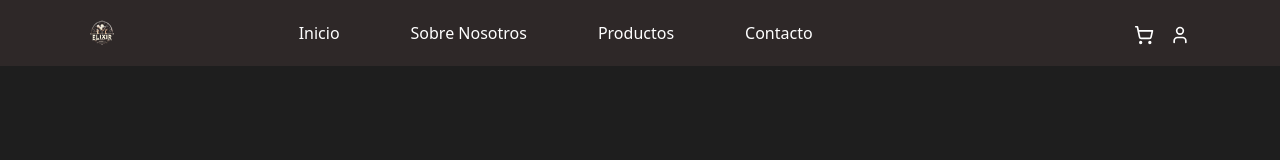
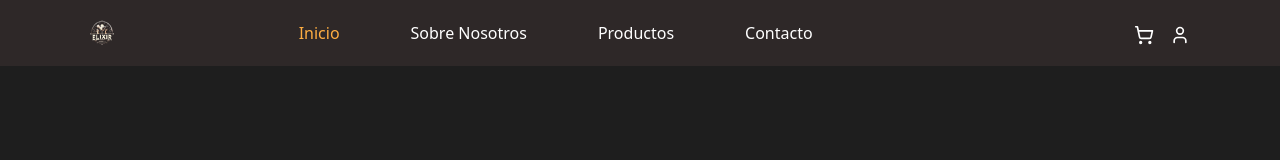
Before and after one commit to Karoll-e/elixir-drinks-proyectoFinal, a React (Create React App) app: page / in a window 1280 px wide. Shown: the top 160 px of the page. Built offline with nearby package versions, Linux system fonts and the light colour scheme; a web font is replaced by a local one.

Commit message:
Implementar enrutamiento con react-router-dom y mejorar NavBar para la navegación

```diff
--- a/src/App.js
+++ b/src/App.js
@@ -2,12 +2,33 @@
 import Home from "./pages/Home/Home";
 import './customTheme.css'
 import Contact from "./pages/Contact/Contact";
+import { BrowserRouter, Routes, Route } from "react-router-dom";
+import NavBar from "./pages/Home/Navbar/NavBar";
+
+
 function App() {
   return (
-    <div>
-      <Home />
-      <Contact />
-    </div>
+    <BrowserRouter>
+      <div className="App">
+        <NavBar />
+        <div className="content">
+          <Routes>
+            <Route path="/" element={<Home />} />
+            <Route path="/sobre-nosotros" element={""} />
+            <Route path="/productos" element={""} />
+            <Route path="/contacto" element={<Contact />} />
+            <Route path="/cart" element={""} />
+            <Route path="/account" element={""} />
+            {/* Add a catch-all route for 404 pages */}
+            <Route path="*" element={
+              <div className="d-flex justify-content-center align-items-center" style={{ minHeight: "80vh" }}>
+                <h2>404 - Página no encontrada</h2>
+              </div>
+            } />
+          </Routes>
+        </div>
+      </div>
+    </BrowserRouter>
   );
 }
 
--- a/src/pages/Home/Home.jsx
+++ b/src/pages/Home/Home.jsx
@@ -1,13 +1,11 @@
 import React from 'react'
 import HeroSection from './Hero/HeroSection'
-import NavBar from './Navbar/NavBar'
 import UltimaSection from './Ultimo/UltimaSection'
 
 
 function Home() {
   return (
     <div>
-        <NavBar/>
         <HeroSection/>
         <UltimaSection/>
     </div>
--- a/src/pages/Home/Navbar/NavBar.css
+++ b/src/pages/Home/Navbar/NavBar.css
@@ -10,3 +10,17 @@
   .nav-bar .nav-link:hover {
     color: #ddd
   }
+
+  .nav-bar {
+    /* Your existing styles */
+  }
+
+  /* Style for active links */
+  .nav-link.active {
+    color: #ffae42 !important;
+  }
+
+  /* Hover effect for links */
+  .nav-link:hover {
+    color: your-hover-color !important; /* Replace with your desired hover color */
+  }
--- a/src/pages/Home/Navbar/NavBar.jsx
+++ b/src/pages/Home/Navbar/NavBar.jsx
@@ -1,16 +1,21 @@
-// Navbar.js
 import React from "react";
+import { NavLink, Link } from "react-router-dom";
 import { Navbar, Nav, Container, NavItem } from "react-bootstrap";
 import { ShoppingCart, User } from "lucide-react";
 import logoElixir from "../../../assets/logo-elixir.png";
 import "./NavBar.css";
 
 const NavBar = () => {
+  // Helper function to handle active class
+  const navLinkClass = ({ isActive }) => {
+    return isActive ? "nav-link active" : "nav-link";
+  };
+
   return (
     <Navbar expand="lg" className="nav-bar">
       <Container>
         {/* Logo a la izquierda */}
-        <Navbar.Brand href="#home">
+        <Navbar.Brand as={Link} to="/">
           <img src={logoElixir} alt="" style={{ height: "40px" }} />
         </Navbar.Brand>
         <Navbar.Toggle aria-controls="basic-navbar-nav" />
@@ -26,21 +31,29 @@ const NavBar = () => {
               width: "50%",
             }}
           >
-            <Nav.Link href="#home">Inicio</Nav.Link>
-            <Nav.Link href="#about">Sobre Nosotros</Nav.Link>
-            <Nav.Link href="#products">Productos</Nav.Link>
-            <Nav.Link href="#contact">Contacto</Nav.Link>
+            <Nav.Link as={NavLink} to="/" className={navLinkClass}>
+              Inicio
+            </Nav.Link>
+            <Nav.Link as={NavLink} to="/sobre-nosotros" className={navLinkClass}>
+              Sobre Nosotros
+            </Nav.Link>
+            <Nav.Link as={NavLink} to="/productos" className={navLinkClass}>
+              Productos
+            </Nav.Link>
+            <Nav.Link as={NavLink} to="/contacto" className={navLinkClass}>
+              Contacto
+            </Nav.Link>
           </Nav>
 
           {/* Íconos a la derecha */}
           <Nav className="ms-auto">
             <NavItem>
-              <Nav.Link href="#cart">
+              <Nav.Link as={Link} to="/cart">
                 <ShoppingCart color="white" size={20} />
               </Nav.Link>
             </NavItem>
             <NavItem>
-              <Nav.Link href="#account">
+              <Nav.Link as={Link} to="/account">
                 <User color="white" size={20} />
               </Nav.Link>
             </NavItem>
```
